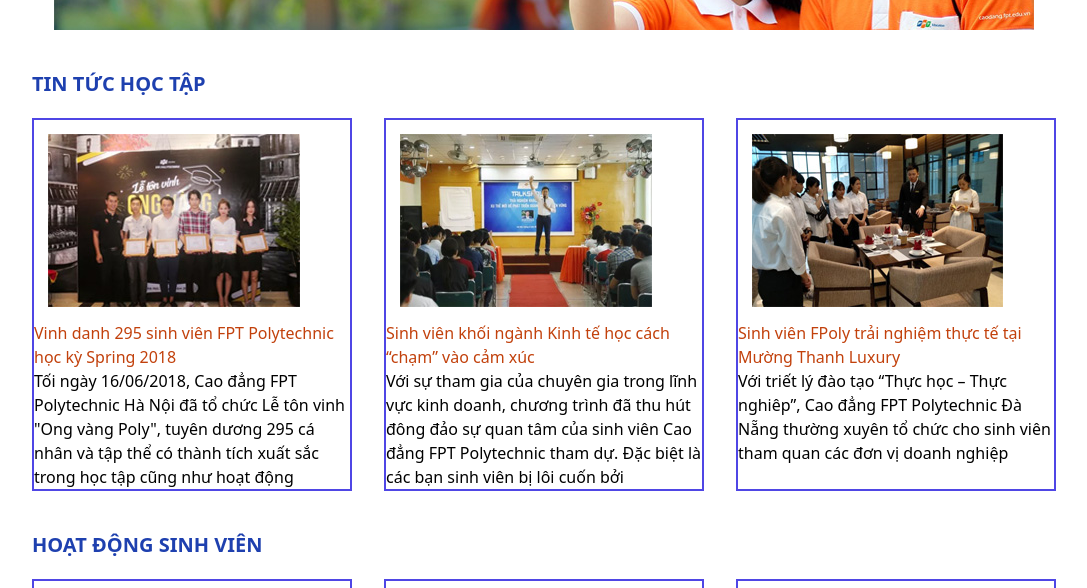
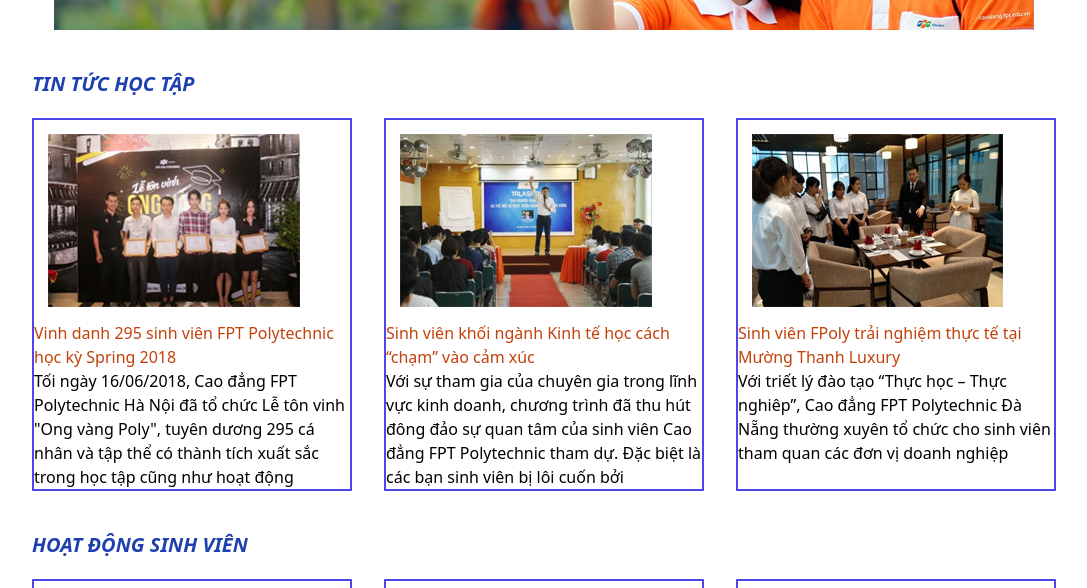
Before and after one commit to Buithihuong1203/huongbtph16610, a website built with Vite: page index.html in a window 1280 px wide. Shown: the part 364-952 px from the top of the page, without its empty margins (96-1183 px from the left). Built offline with nearby package versions, Linux system fonts and the light colour scheme.

Commit message:
sửa tin tức

```diff
--- a/index.html
+++ b/index.html
@@ -46,7 +46,7 @@
           <img src="./img/banner.jpg" class="mx-auto py-5" alt="">
         </section>
         <div class="news">
-          <h2 class="uppercase font-bold text-xl my-5 text-blue-800">
+          <h2 class="uppercase font-bold text-xl my-5 text-blue-800 italic">
             Tin tức học tập
           </h2>
          <div class="grid md:grid-cols-3 gap-8" id="products">
@@ -68,7 +68,7 @@
           </div>
         </div>
         <div class="news py-5">
-          <h2 class="uppercase font-bold text-xl my-5 text-blue-800">
+          <h2 class="uppercase font-bold text-xl my-5 text-blue-800 italic">
             Hoạt động sinh viên
           </h2>
           <div class="grid md:grid-cols-3 gap-8" id="products">
```
